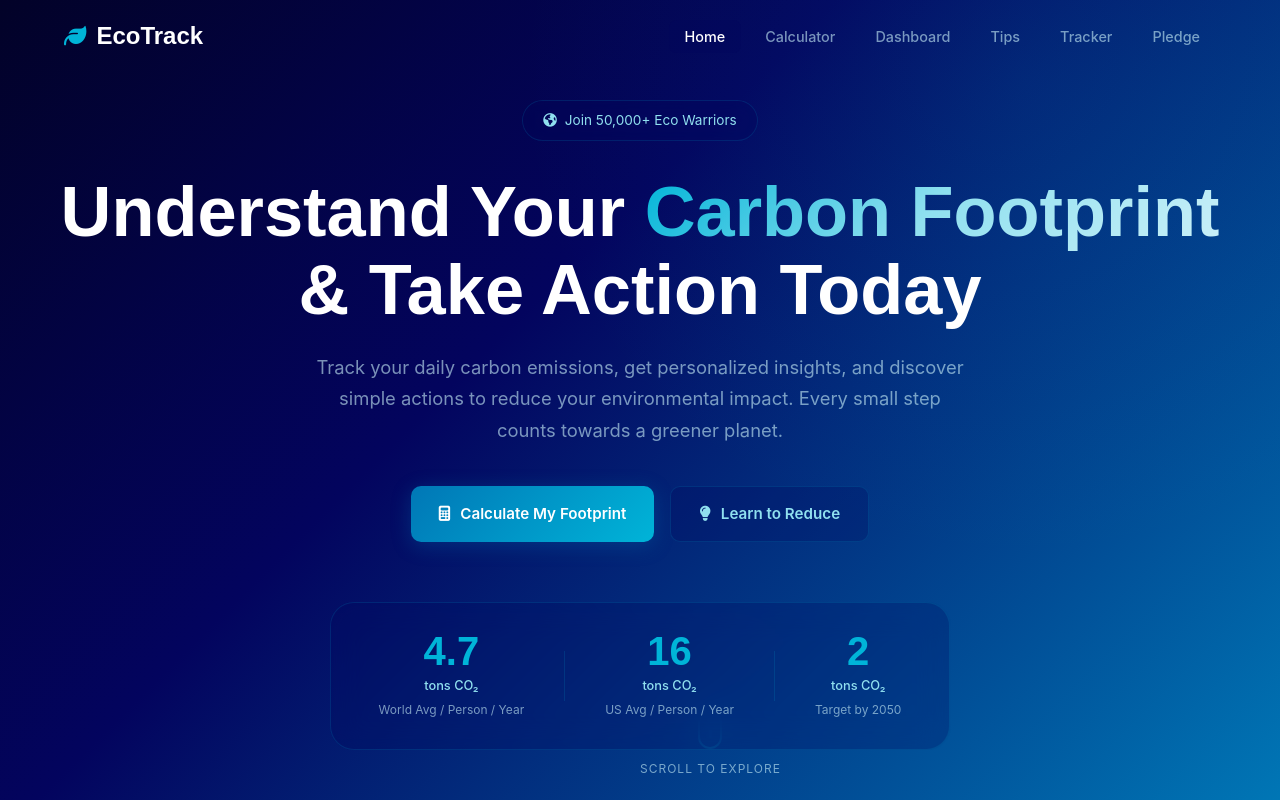
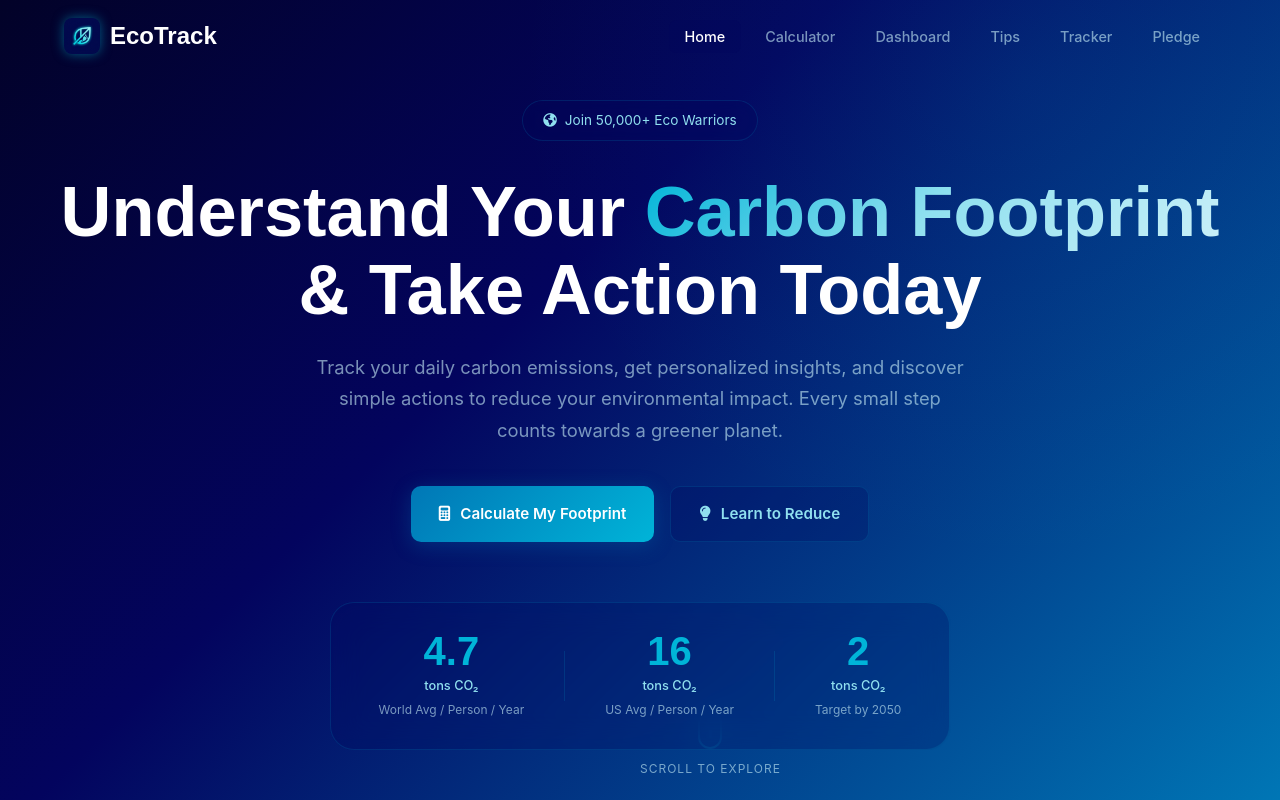
Before and after one commit to avinashnaidu1807-spec/carbon-footprint-tracker, a plain HTML site: page index.html in a window 1280 px wide. Shown: the top 800 px of the page. Drawn offline with nearby package versions, Linux system fonts and the light colour scheme.

Commit message:
feat: add eco-friendly EcoTrack logo as favicon and navbar/footer branding

```diff
--- a/index.html
+++ b/index.html
@@ -16,6 +16,9 @@
     <link href="https://fonts.googleapis.com/css2?family=Inter:wght@300;400;500;600;700;800;900&family=Outfit:wght@300;400;500;600;700;800&display=swap" rel="stylesheet">
     <link rel="stylesheet" href="https://cdnjs.cloudflare.com/ajax/libs/font-awesome/6.5.1/css/all.min.css">
     <script src="https://cdn.jsdelivr.net/npm/chart.js@4.4.1/dist/chart.umd.min.js"></script>
+    <!-- Favicon -->
+    <link rel="icon" type="image/png" href="logo.png">
+    <link rel="apple-touch-icon" href="logo.png">
     <link rel="stylesheet" href="styles.css">
 </head>
 <body>
@@ -32,7 +35,7 @@
     <nav id="main-nav" class="navbar" aria-label="Main navigation">
         <div class="nav-container">
             <a href="#hero" class="nav-logo" aria-label="EcoTrack home">
-                <i class="fas fa-leaf" aria-hidden="true"></i>
+                <img src="logo.png" alt="EcoTrack leaf logo" class="nav-logo-img">
                 <span>EcoTrack</span>
             </a>
             <ul class="nav-links" id="nav-links" role="list">
@@ -765,8 +768,8 @@
         <div class="container">
             <div class="footer-grid">
                 <div class="footer-brand">
-                    <a href="#hero" class="nav-logo">
-                        <i class="fas fa-leaf"></i>
+                    <a href="#hero" class="nav-logo" aria-label="EcoTrack home">
+                        <img src="logo.png" alt="EcoTrack leaf logo" class="nav-logo-img">
                         <span>EcoTrack</span>
                     </a>
                     <p>Empowering individuals to understand, track, and reduce their carbon footprint through simple actions and personalized insights.</p>
--- a/styles.css
+++ b/styles.css
@@ -356,6 +356,20 @@ input, select {
     font-size: 1.4rem;
 }
 
+.nav-logo-img {
+    width: 36px;
+    height: 36px;
+    object-fit: contain;
+    border-radius: 8px;
+    transition: var(--transition);
+    filter: drop-shadow(0 0 6px rgba(0, 180, 216, 0.5));
+}
+
+.nav-logo:hover .nav-logo-img {
+    filter: drop-shadow(0 0 12px rgba(0, 180, 216, 0.9));
+    transform: scale(1.1);
+}
+
 .nav-links {
     display: flex;
     gap: 8px;
```
Also changed, not shown: logo.png (added).
